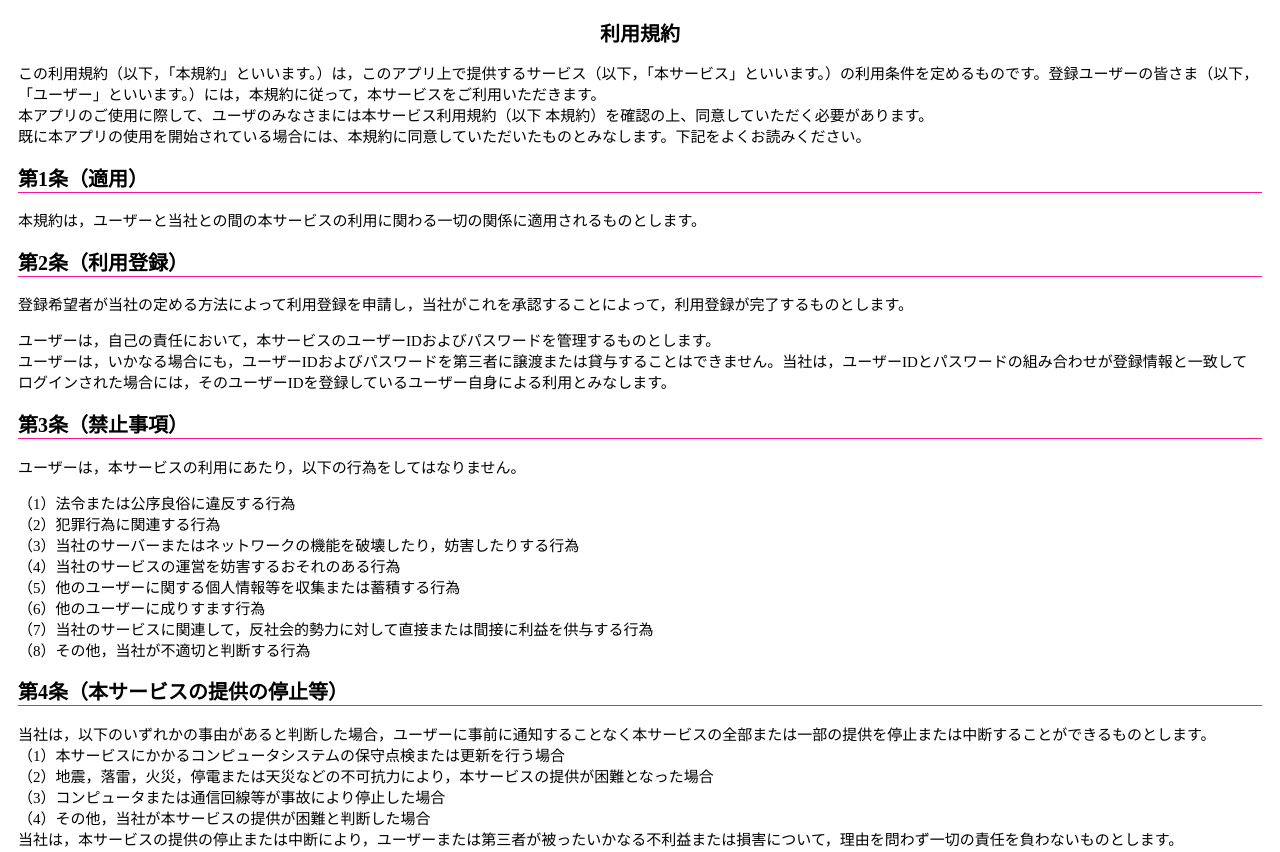
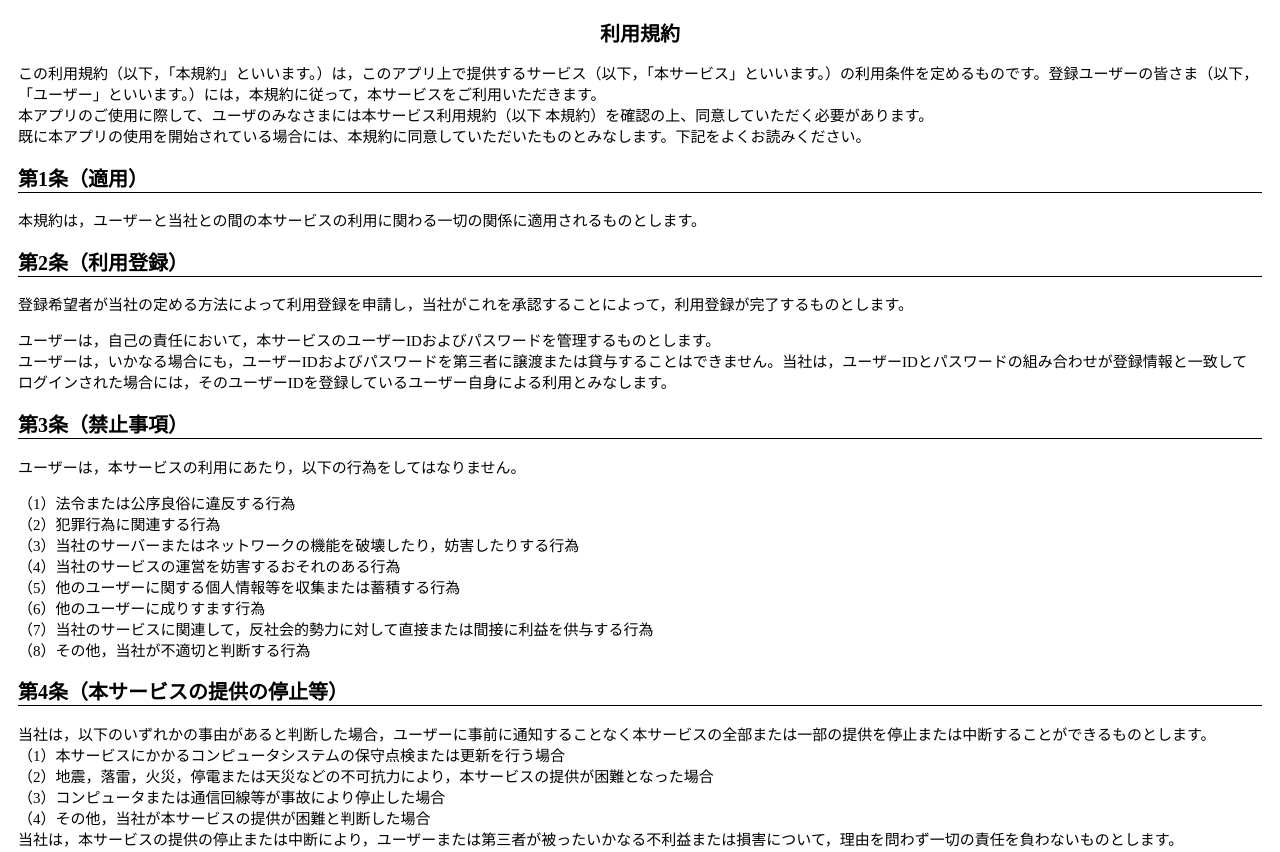
Before and after one commit to gittaku0220/SaveMoney_policy, a plain HTML site: page index.html in a window 1280 px wide. Shown: the top 852 px of the page. Drawn offline with Linux system fonts and the light colour scheme.

Commit message:
線を黒に変更

```diff
--- a/index.html
+++ b/index.html
@@ -19,7 +19,7 @@
         }
         h2 {
             font-size: 20px;
-            border-bottom: 1px solid deeppink;
+            border-bottom: 1px solid black;
         }
 
     </style>
```
